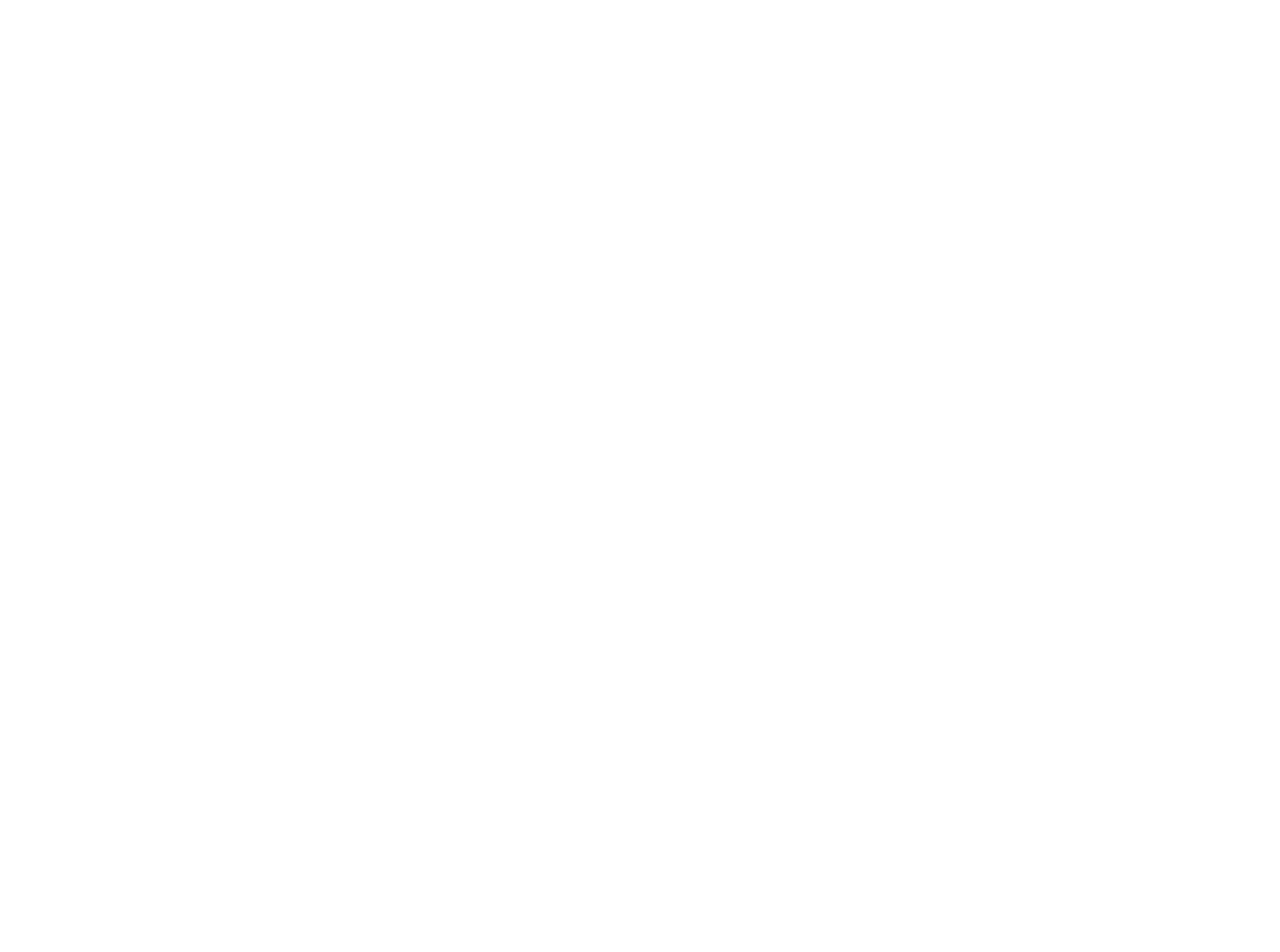
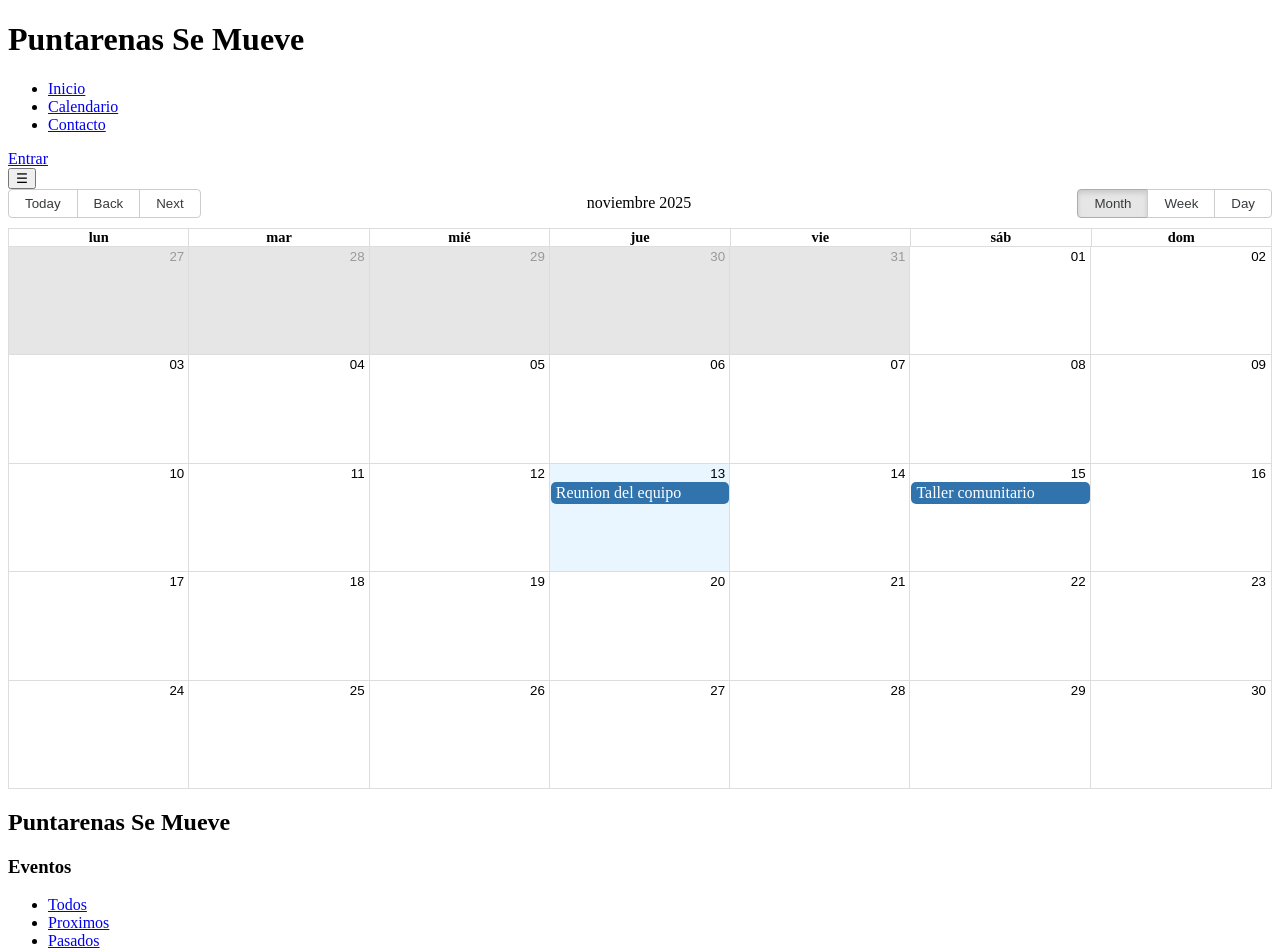
Before and after one commit to FWD-student/anvanceFWD-PSM, a React (Vite) app in the folder Frontend/PSM/: page /calendario in a window 1280 px wide. Before the commit this address had no page. Shown: the top 952 px of the page. Before the commit the page ends 800 px from the top, so only its background shows below. Built offline with nearby package versions, Linux system fonts and the light colour scheme.

Commit message:
correccion, calendar renderizado

```diff
--- a/Frontend/PSM/package.json
+++ b/Frontend/PSM/package.json
@@ -11,6 +11,7 @@
   },
   "dependencies": {
     "bootstrap": "5.3.8",
+    "date-fns": "^4.1.0",
     "react": "^19.1.1",
     "react-big-calendar": "^1.19.4",
     "react-bootstrap": "2.10.10",
--- a/Frontend/PSM/src/components/Calendario/Calendario.jsx
+++ b/Frontend/PSM/src/components/Calendario/CalendarioEv.jsx
@@ -18,7 +18,7 @@
   },
 ]
 
- function MiCalendario() {
+ function CalendarioEv() {
   const [eventos, setEventos] = useState(eventosIniciales);
 
   return (
@@ -37,4 +37,4 @@
   )
 }
 
-export default MiCalendario;
+export default CalendarioEv;
--- a/Frontend/PSM/src/pages/Calendario.jsx
+++ b/Frontend/PSM/src/pages/Calendario.jsx
@@ -0,0 +1,17 @@
+import React from 'react'
+import CalendarioEv from '../components/Calendario/CalendarioEv.jsx'
+import Header from '../components/Header/Header.jsx'
+import Footer from '../components/Footer/Footer.jsx'
+
+
+function Calendario() {
+  return (
+    <div>
+        <Header/>
+        <CalendarioEv/>
+        <Footer/>
+    </div>
+  )
+}
+
+export default Calendario
--- a/Frontend/PSM/src/routes/Routing.jsx
+++ b/Frontend/PSM/src/routes/Routing.jsx
@@ -1,6 +1,7 @@
 import React from 'react'
 import {BrowserRouter as Router, Routes, Route, Navigate} from 'react-router-dom'
 import Home from '../pages/Home'
+import Calendario from '../pages/Calendario'
 
 function Routing() {
   return (
@@ -9,7 +10,7 @@
             <Routes>
                <Route path='/' element={<Navigate to='/home' />}/>
                 <Route path='/home' element={<Home/>}/>
-                <Route></Route>
+                <Route path='/calendario' element={<Calendario/>}/>
                 <Route></Route>
             </Routes>
         </Router>
--- a/Frontend/PSM/src/utils/calendarlocalizer.js
+++ b/Frontend/PSM/src/utils/calendarlocalizer.js
@@ -1,6 +1,6 @@
-import { dateFnsLocalizer } from 'react-big-calendar' //el npm del repo de react-big-calendar del github
-import { format, parse, startOfWeek, getDay } from ' date-fns'
-import es from 'date-fns/locale/es'  //Config idioma
+import { dateFnsLocalizer } from "react-big-calendar" //el npm del repo de react-big-calendar del github
+import { format, parse, startOfWeek, getDay } from "date-fns"
+import es from "date-fns/locale/es"  //Config idioma
 
 const locales = {
     'es' : es,
```
Also changed, not shown: Frontend/PSM/src/components/Calendario/calendario.css (deleted), Frontend/PSM/src/components/Calendario/calendarioEv.css (added), 2 other files (tests, documents, lock files or other folders).
